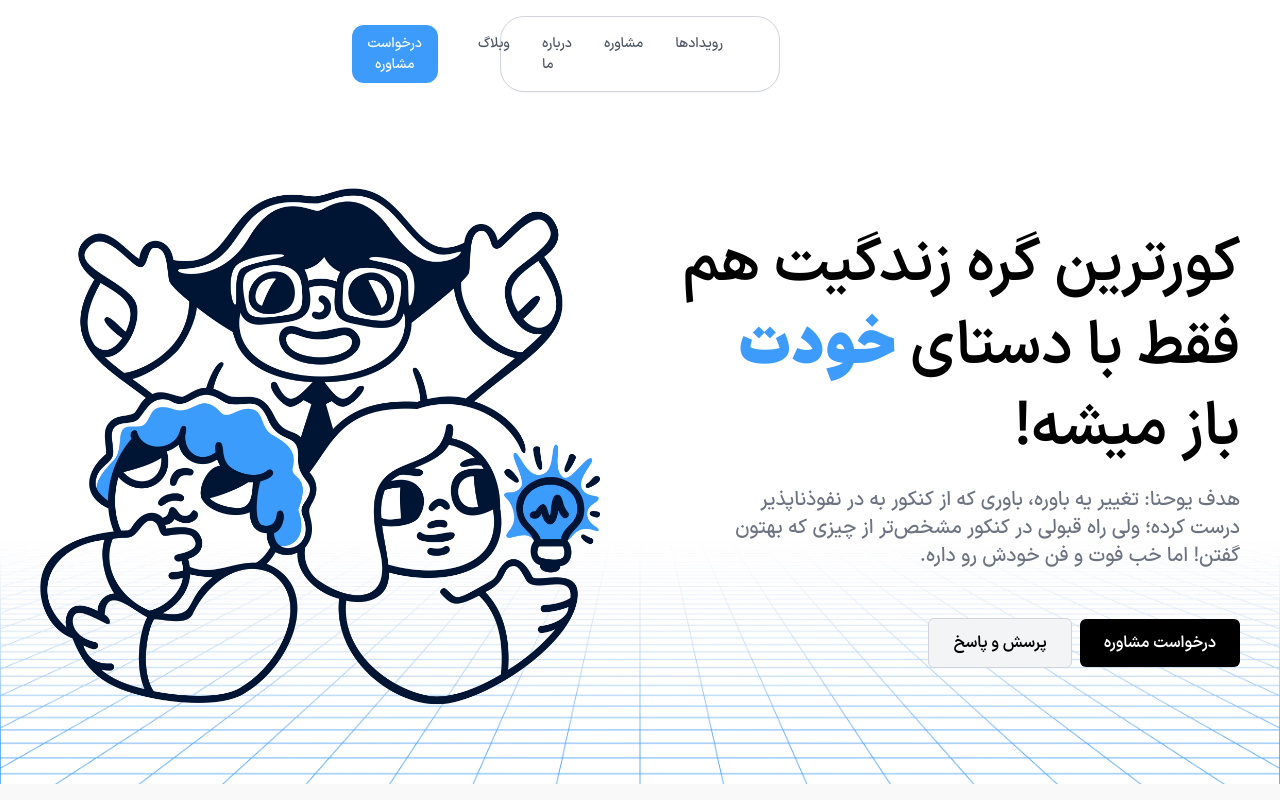
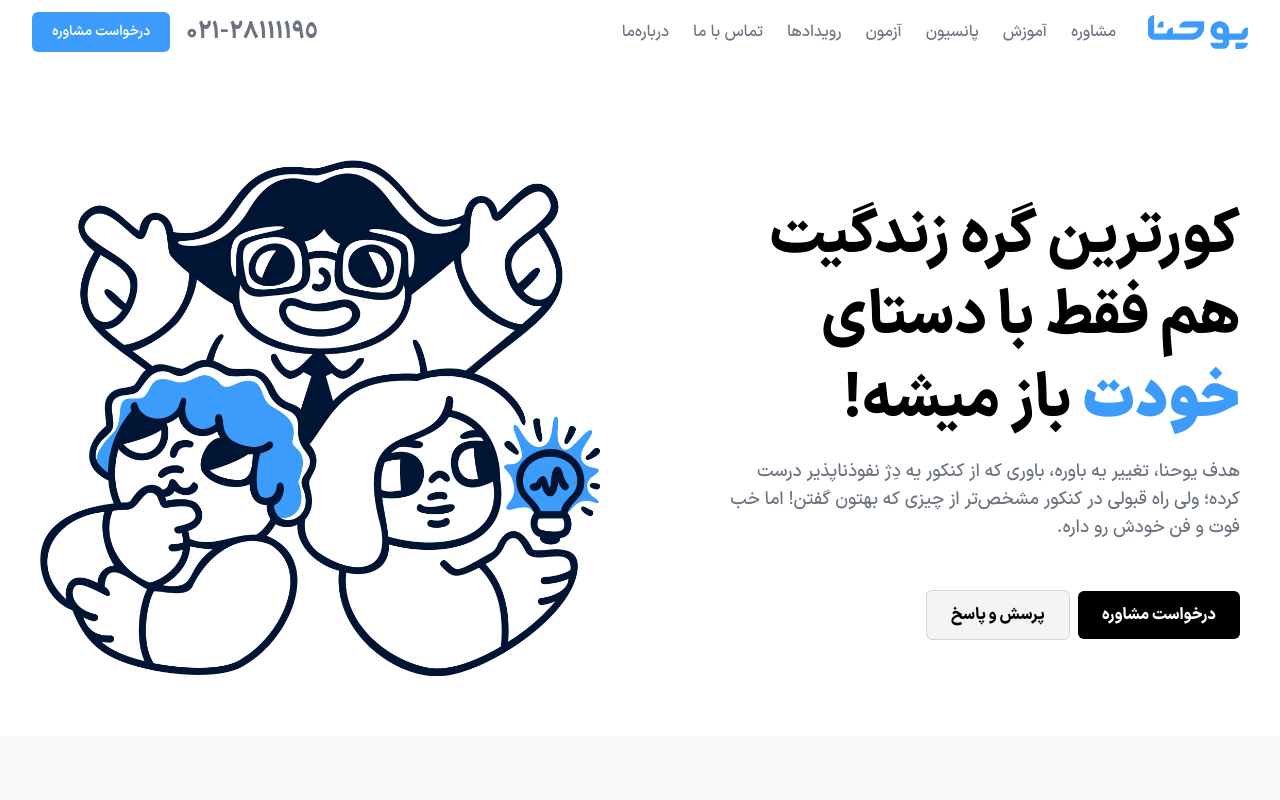
Before and after one commit to samghoreyshi/Yuhanna, a Next.js app: page / in a window 1280 px wide. Shown: the top 800 px of the page. Built offline with nearby package versions, Linux system fonts and the light colour scheme.

Commit message:
Updated Landing Page

```diff
--- a/src/app/globals.css
+++ b/src/app/globals.css
@@ -11,6 +11,12 @@
 @font-face {
   font-family: "IranSans";
   src: url("/fonts/IRANSansX-DemiBold.woff") format("woff");
+  font-weight: 500;
+  font-style: normal;
+}
+@font-face {
+  font-family: "IranSans";
+  src: url("/fonts/IRANSansX-ExtraBold.woff") format("woff");
   font-weight: 600;
   font-style: normal;
 }
--- a/src/app/layout.js
+++ b/src/app/layout.js
@@ -2,7 +2,7 @@ import "./globals.css";
 
 
 export const metadata = {
-  title: "پانسیون یوحنا",
+  title: "خانه یوحنا",
   description: "خانه یوحنا مکانی برای یادگیری در بهترین زمان",
 };
 
--- a/src/components/hero.jsx
+++ b/src/components/hero.jsx
@@ -3,7 +3,7 @@ import Image from "next/image";
 export default function Hero() {
   return (
     <>
-      <header className="sm:bg-[url(/illus/pers-grid.webp)] bg-cover bg-center">
+      <header className="h-[calc(100vh-4rem)] sm:py-20">
         {/* Hero Container */}
         <div className="mx-auto w-full max-w-7xl px-5 py-16 md:px-10 md:py-20">
           {/* Component */}
@@ -18,15 +18,15 @@ export default function Hero() {
             <div className="flex flex-col direction-rtl ">
               {/* Hero Title */}
               <h1
-                className="font-demiBold mb-4 text-4xl md:text-6xl font-IranSans"
+                className="font-extraBold mb-4 text-4xl md:text-6xl font-IranSans"
                 style={{ lineHeight: "1.35" }}
               >
                 کورترین گره زندگیت هم فقط با دستای{" "}
                 <span className="font-extraBlack text-accent">خودت</span> باز
                 میشه!
               </h1>
-              <p className="font-IranSans font-medium mb-6 max-w-lg text-sm text-gray-500 sm:text-xl md:mb-10 lg:mb-12">
-                هدف یوحنا: تغییر یه باوره، باوری که از کنکور به در نفوذناپذیر
+              <p className="font-IranSans font-medium mb-6 max-w-lg text-sm text-gray-500 sm:text-lg md:mb-10 lg:mb-12">
+                هدف یوحنا، تغییر یه باوره، باوری که از کنکور یه دِژ نفوذناپذیر
                 درست کرده؛ ولی راه قبولی در کنکور مشخص‌تر از چیزی که بهتون گفتن!
                 اما خب فوت و فن خودش رو داره.
               </p>
@@ -51,19 +51,19 @@ export default function Hero() {
       </header>
       <section className="bg-secondary">
         <div className="py-20 flex flex-col justify-center items-center gap-10">
-          <h1 className="font-IranSans mx-10 font-demiBold text-center text-4xl leading-relaxed direction-rtl">
-            می‌دونیم به گوشتون از این حرفا پُره، ولی ما
+          <h1 className="font-IranSans mx-10 font-extraBold text-center text-4xl leading-relaxed direction-rtl">
+            می‌دونیم که گوشتون از این حرفا پُره، ولی ما
             <br /> فقط اهل حرف و{" "}
             <span className="font-extraBlack text-accent">شعار</span> نیستیم!
           </h1>
-          <div className="flex flex-col sm:flex-row justify-between items-center gap-5 mx-10 sm:mx-40">
+          <div className="grid sm:grid-cols-3 gap-5 mx-10 sm:mx-40">
             <span className="flex flex-col w-full h-full font-IranSans bg-white border border-gray-300 direction-rtl p-10 gap-5 rounded-3xl">
               <img className="" src="/illus/feat-3.webp" alt="" />
               <h2 className="font-extraBlack">همیشه یک قدم جلوتر باشید</h2>
               <p className="text-gray-500">
                 در یوحنا، هدف ما این است که شما به صورت پیوسته و هدفمند درس
                 بخوانید. برای رسیدن به این هدف، ما سیستم نظارت دقیقی طراحی
-                کرده‌ایم که از ابتدا تا انتهای مسیر همراه شماست.a
+                کرده‌ایم که از ابتدا تا انتهای مسیر همراه شماست.
               </p>
             </span>
             <span className="flex flex-col w-full h-full font-IranSans bg-white border border-gray-300 direction-rtl p-10 gap-5 rounded-3xl">
--- a/src/components/navbar.jsx
+++ b/src/components/navbar.jsx
@@ -1,47 +1,213 @@
-'use client'
+"use client";
 
-import { useState } from "react";
+import { useState, useEffect } from "react";
 import Image from "next/image";
 
 export default function Navbar() {
   const [isOpen, setIsOpen] = useState(false);
+  const [scrolled, setScrolled] = useState(false);
+
+  useEffect(() => {
+    const handleScroll = () => {
+      const isScrolled = window.scrollY > 10;
+      if (isScrolled !== scrolled) {
+        setScrolled(isScrolled);
+      }
+    };
+
+    window.addEventListener("scroll", handleScroll, { passive: true });
+
+    return () => {
+      window.removeEventListener("scroll", handleScroll);
+    };
+  }, [scrolled]);
 
   return (
-    <>
-      <div className="flex flex-row-reverse justify-between items-center gap-10 h-auto sm:mx-[500px] sm:my-4 sm:rounded-3xl shadow-sm border border-gray-300 py-2 px-4 bg-white font-IranSans font-medium text-[14px]">
-        <div id="Logo">
-          <img className="h-12" src="/logo/logo.png" alt="" />
+    <header
+      className={`fixed top-0 left-0 right-0 z-50 bg-white transition-all duration-300 ease-in-out ${
+        scrolled ? "shadow-sm" : ""
+      }`}
+    >
+      <div className="mx-auto flex h-16 max-w-screen-xl items-center gap-8 px-4 sm:px-6 lg:px-8 py-4 sm:py-4 lg:py-8">
+        <div className="flex flex-row-reverse flex-1 items-center justify-end md:justify-between">
+          <nav aria-label="Global" className="hidden md:block font-IranSans ">
+            <ul className="flex items-center gap-6 text-md">
+              <li>
+                <a
+                  className="text-gray-500 transition hover:text-accent"
+                  href="#"
+                >
+                  {" "}
+                  درباره‌ما{" "}
+                </a>
+              </li>
+              <li>
+                <a
+                  className="text-gray-500 transition hover:text-accent"
+                  href="#"
+                >
+                  {" "}
+                  تماس با ما{" "}
+                </a>
+              </li>
+
+              <li>
+                <a
+                  className="text-gray-500 transition hover:text-accent"
+                  href="#"
+                >
+                  {" "}
+                  رویدادها{" "}
+                </a>
+              </li>
+
+              <li>
+                <a
+                  className="text-gray-500 transition hover:text-accent"
+                  href="#"
+                >
+                  {" "}
+                  آزمون{" "}
+                </a>
+              </li>
+
+              <li>
+                <a
+                  className="text-gray-500 transition hover:text-accent"
+                  href="#"
+                >
+                  {" "}
+                  پانسیون{" "}
+                </a>
+              </li>
+
+              <li>
+                <a
+                  className="text-gray-500 transition hover:text-accent"
+                  href="#"
+                >
+                  {" "}
+                  آموزش{" "}
+                </a>
+              </li>
+
+              <li>
+                <a
+                  className="text-gray-500 transition hover:text-accent"
+                  href="#"
+                >
+                  {" "}
+                  مشاوره{" "}
+                </a>
+              </li>
+            </ul>
+          </nav>
+
+          <div className="flex items-center gap-4">
+            <button
+              onClick={() => setIsOpen(!isOpen)}
+              className="block rounded bg-gray-200 p-2.5 text-gray-600 transition hover:text-gray-600/75 md:hidden"
+            >
+              <span className="sr-only">Toggle menu</span>
+              <svg
+                xmlns="http://www.w3.org/2000/svg"
+                className="size-5"
+                fill="none"
+                viewBox="0 0 24 24"
+                stroke="currentColor"
+                strokeWidth="2"
+              >
+                <path
+                  strokeLinecap="round"
+                  strokeLinejoin="round"
+                  d="M4 6h16M4 12h16M4 18h16"
+                />
+              </svg>
+            </button>
+            <div className="sm:flex sm:gap-4">
+              <a
+                className="block font-IranSans font-demiBold rounded-md bg-accent px-5 py-2.5 text-sm text-white transition hover:bg-blue-600"
+                href="#"
+              >
+                درخواست مشاوره
+              </a>
+            </div>
+            <div className="sm:flex sm:gap-4">
+              <h2 className="text-2xl font-IranSans font-extraBold text-gray-500">۰۲۱-۲۸۱۱۱۱۹٥</h2>
+            </div>
+          </div>
         </div>
-        <div className="sm:hidden">
-          <button onClick={() => setIsOpen(!isOpen)} className="text-accent text-2xl">
-            ☰
-          </button>
+        <a className="block text-accent" href="#">
+          <img src="/logo/logo.svg" alt="Logo" width={100} height={100} />
+        </a>
+      </div>
+
+      {isOpen && (
+        <div className="md:hidden">
+          <div className=" space-y-4">
+            <nav className="font-IranSans border-b-gray-300 border-b shadow-md">
+              <ul className="flex flex-col space-y-4 text-right p-4">
+                <li>
+                  <a
+                    className="block text-gray-500 transition hover:text-accent"
+                    href="#"
+                  >
+                    درباره‌ما
+                  </a>
+                </li>
+                <li>
+                  <a
+                    className="block text-gray-500 transition hover:text-accent"
+                    href="#"
+                  >
+                    تماس با ما
+                  </a>
+                </li>
+                <li>
+                  <a
+                    className="block text-gray-500 transition hover:text-accent"
+                    href="#"
+                  >
+                    رویدادها
+                  </a>
+                </li>
+                <li>
+                  <a
+                    className="block text-gray-500 transition hover:text-accent"
+                    href="#"
+                  >
+                    آزمون
+                  </a>
+                </li>
+                <li>
+                  <a
+                    className="block text-gray-500 transition hover:text-accent"
+                    href="#"
+                  >
+                    پانسیون
+                  </a>
+                </li>
+                <li>
+                  <a
+                    className="block text-gray-500 transition hover:text-accent"
+                    href="#"
+                  >
+                    آموزش
+                  </a>
+                </li>
+                <li>
+                  <a
+                    className="block text-gray-500 transition hover:text-accent"
+                    href="#"
+                  >
+                    مشاوره
+                  </a>
+                </li>
+              </ul>
+            </nav>
+          </div>
         </div>
-        <ul className="hidden sm:flex flex-col sm:flex-row gap-8 text-gray-600 font-IranSans ">
-          <li>وبلاگ</li>
-          <li>درباره ما</li>
-          <li>مشاوره</li>
-          <li>رویدادها</li>
-        </ul>
-        <div className="hidden sm:block">
-          <button className="bg-accent text-white p-2 px-4 rounded-xl">
-            درخواست مشاوره
-          </button>
-        </div>
-      </div>
-      <div
-        id="NavLinks"
-        className={`${
-          isOpen ? "block" : "hidden"
-        } sm:hidden bg-white shadow-md sm:rounded-b-3xl py-2 px-4`}
-      >
-        <ul className="flex flex-col gap-2 text-gray-600 text-right font-IranSans py-5">
-          <li>وبلاگ</li>
-          <li>درباره ما</li>
-          <li>مشاوره</li>
-          <li>رویدادها</li>
-        </ul>
-      </div>
-    </>
+      )}
+    </header>
   );
 }
--- a/tailwind.config.js
+++ b/tailwind.config.js
@@ -12,7 +12,8 @@ module.exports = {
       },
       fontWeight: {
         medium: 400,   // Corresponds to IranSans Medium
-        demiBold: 600,  // Corresponds to IranSans DemiBold
+        demiBold: 500,  // Corresponds to IranSans DemiBold
+        extraBold: 600,  // Corresponds to IranSans ExtraBold
         extraBlack: 700 // Corresponds to IranSans ExtraBlack
       },
       colors: {
```
Also changed, not shown: public/fonts/IRANSansX-ExtraBold.woff (added), public/logo/Logo.svg (added).
